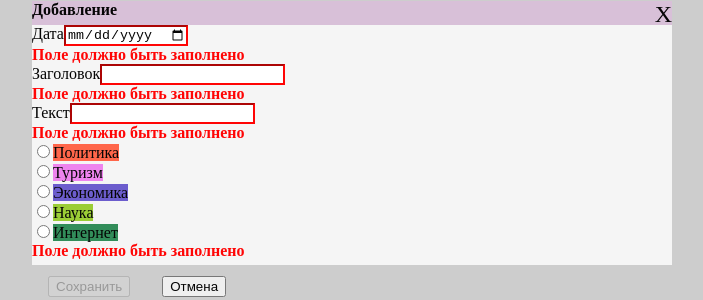
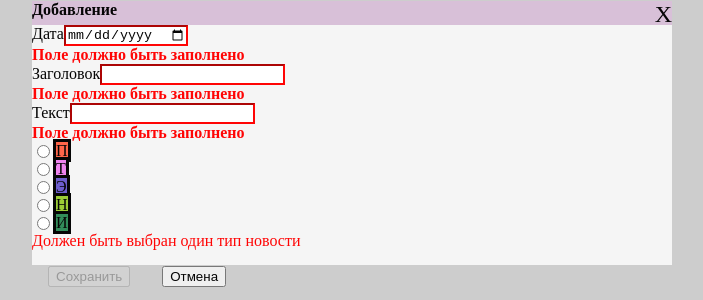
Before and after one commit to ParmaAngularCourse/parma-angular-course, an Angular app in the folder lesson1/: page / in a window 1280 px wide. Both pictures are taken after a click on the button "Добавить". Shown: the part 279-579 px from the top of the page, without its empty margins (352-1055 px from the left). Built offline with nearby package versions, Linux system fonts and the light colour scheme; no server answers.

Commit message:
Настройка работы компонента radio

```diff
--- a/lesson1/src/app/app.module.ts
+++ b/lesson1/src/app/app.module.ts
@@ -18,6 +18,7 @@ import {
   HTTP_INTERCEPTORS,
 } from '@angular/common/http';
 import { AuthInterseptorService } from './auth-interseptor.service';
+import { NewsRadioControlComponent } from './news-radio-control/news-radio-control.component';
 
 @NgModule({
   declarations: [
@@ -31,6 +32,7 @@ import { AuthInterseptorService } from './auth-interseptor.service';
     PermissionDirectiveDirective,
     FirstLetterPipePipe,
     NewsTagStyleDirectiveDirective,
+    NewsRadioControlComponent,
   ],
   imports: [BrowserModule, FormsModule, HttpClientModule, ReactiveFormsModule],
   providers: [
--- a/lesson1/src/app/first-letter-pipe.pipe.ts
+++ b/lesson1/src/app/first-letter-pipe.pipe.ts
@@ -1,12 +1,10 @@
 import { Pipe, PipeTransform } from '@angular/core';
 
 @Pipe({
-  name: 'firstLetterPipe'
+  name: 'firstLetterPipe',
 })
 export class FirstLetterPipePipe implements PipeTransform {
-
-  transform(value: string, ...args: unknown[]): string {
+  transform(value: any, ...args: unknown[]): string {
     return value.charAt(0);
   }
-
 }
--- a/lesson1/src/app/news-post-modal-window/news-post-modal-window.component.html
+++ b/lesson1/src/app/news-post-modal-window/news-post-modal-window.component.html
@@ -60,28 +60,9 @@
   </div>
 
   <div>
-    <div *ngFor="let item of newsTags | keyvalue; let i = index">
-      <input
-        id="radioTag"
-        #radioTag
-        name="radioControl"
-        type="radio"
-        formControlName="radioControl"
-        [value]="item"
-        [checked]="item.value === newsPost?.tag"
-        (change)="onRadioChange(i)"
-      />
-      <label for="name" [appNewsTagStyleDirective]="item.value">{{
-        item.value
-      }}</label>
-    </div>
-    <ng-container
-      [ngTemplateOutlet]="error"
-      [ngTemplateOutletContext]="{
-        show: newsPostForm.get('radioControl')?.errors
-      }"
-    >
-    </ng-container>
+    <app-news-radio-control
+      formControlName="radioControl"
+    ></app-news-radio-control>
   </div>
 
   <div>
--- a/lesson1/src/app/news-post-modal-window/news-post-modal-window.component.ts
+++ b/lesson1/src/app/news-post-modal-window/news-post-modal-window.component.ts
@@ -46,7 +46,13 @@ export class NewsPostModalWindowComponent {
       dateControl: new FormControl(this.newsPost?.uploadDate, [
         Validators.required,
       ]),
-      radioControl: new FormControl(this.newsPost?.tag, [Validators.required]),
+      radioControl: new FormControl(
+        {
+          newsTags: this.newsTags,
+          selectedTag: this.newsPost?.tag,
+        },
+        [Validators.required]
+      ),
     });
   }
 
@@ -54,7 +60,10 @@ export class NewsPostModalWindowComponent {
     this.newsPostForm?.get('textControl')?.setValue(this.newsPost?.text);
     this.newsPostForm?.get('titleControl')?.setValue(this.newsPost?.title);
     this.newsPostForm?.get('dateControl')?.setValue(this.newsPost?.uploadDate);
-    this.newsPostForm?.get('radioControl')?.setValue(this.newsPost?.tag);
+    this.newsPostForm?.get('radioControl')?.setValue({
+      newsTags: this.newsTags,
+      selectedTag: this.newsPost?.tag,
+    });
   }
 
   onEditSave() {
--- a/lesson1/src/app/news-radio-control/news-radio-control.component.html
+++ b/lesson1/src/app/news-radio-control/news-radio-control.component.html
@@ -1,15 +1,34 @@
-<div *ngFor="let item of newsTags | keyvalue; let i = index">
+<div>
+  <div *ngFor="let item of controlValue.newsTags | keyvalue; let i = index">
     <input
+      class="radio"
       id="radioTag"
       #radioTag
       name="radioControl"
       type="radio"
-      formControlName="radioControl"
+      [formControl]="radioControl"
       [value]="item"
-      [checked]="item.value === selectedTag"
+      [checked]="item.value === controlValue?.selectedTag"
       (change)="onRadioChange(i)"
     />
-    <label for="name" [appNewsTagStyleDirective]="item.value">{{
-      item.value
-    }}</label>
+
+    <div class="tag" (click)="onRadioChange(i)">
+      <span [appNewsTagStyleDirective]="item.value" class="tag-short">
+        {{ item.value | firstLetterPipe }}</span
+      >
+      <span class="tooltip" (click)="onRadioChange(i)"> {{ item.value }}</span>
+    </div>
   </div>
+  <ng-container
+    [ngTemplateOutlet]="error"
+    [ngTemplateOutletContext]="{
+      show: radioControl?.errors
+    }"
+  >
+  </ng-container>
+</div>
+<ng-template #error let-show="show">
+  <div *ngIf="show">
+    <span class="errorText">Должен быть выбран один тип новости</span>
+  </div>
+</ng-template>
--- a/lesson1/src/app/news-radio-control/news-radio-control.component.scss
+++ b/lesson1/src/app/news-radio-control/news-radio-control.component.scss
@@ -0,0 +1,21 @@
+.errorText {
+  color: red;
+}
+.radio {
+  float: left;
+}
+.tag {
+  left: 20%;
+}
+
+.tag-short {
+  border: 3px solid black;
+}
+
+.tag:hover .tooltip {
+  visibility: visible;
+}
+
+.tooltip {
+  visibility: hidden;
+}
--- a/lesson1/src/app/news-radio-control/news-radio-control.component.ts
+++ b/lesson1/src/app/news-radio-control/news-radio-control.component.ts
@@ -5,6 +5,12 @@ import {
   ChangeDetectionStrategy,
   Input,
 } from '@angular/core';
+import {
+  ControlValueAccessor,
+  FormControl,
+  NG_VALUE_ACCESSOR,
+  Validators,
+} from '@angular/forms';
 import { NewsPostTag } from 'src/models/NewsPostTag';
 
 @Component({
@@ -12,16 +18,45 @@ import { NewsPostTag } from 'src/models/NewsPostTag';
   templateUrl: './news-radio-control.component.html',
   styleUrls: ['./news-radio-control.component.scss'],
   changeDetection: ChangeDetectionStrategy.OnPush,
+  providers: [
+    {
+      provide: NG_VALUE_ACCESSOR,
+      multi: true,
+      useExisting: NewsRadioControlComponent,
+    },
+  ],
 })
-export class NewsRadioControlComponent implements OnInit {
-  @Input() newsTags!: Array<NewsPostTag>;
-  @Input() selectedTag: NewsPostTag | undefined;
+export class NewsRadioControlComponent implements OnInit, ControlValueAccessor {
+  radioControl!: FormControl;
+
+  controlValue!: ControlRadioValue;
+  onChange!: (_val: ControlRadioValue) => {};
+  onTouch!: () => {};
 
   constructor() {}
 
-  ngOnInit(): void {}
+  writeValue(obj: ControlRadioValue): void {
+    this.controlValue = obj;
+  }
+  registerOnChange(fn: any): void {
+    this.onChange = fn;
+  }
+  registerOnTouched(fn: any): void {
+    this.onTouch = fn;
+  }
+
+  ngOnInit(): void {
+    this.radioControl = new FormControl(this.controlValue?.selectedTag, [
+      Validators.required,
+    ]);
+  }
 
   onRadioChange = (index: number) => {
-    this.selectedTag = this.newsTags[index];
+    this.controlValue.selectedTag = this.controlValue.newsTags[index];
   };
 }
+
+type ControlRadioValue = {
+  newsTags: Array<NewsPostTag>;
+  selectedTag: NewsPostTag | undefined;
+};
```
